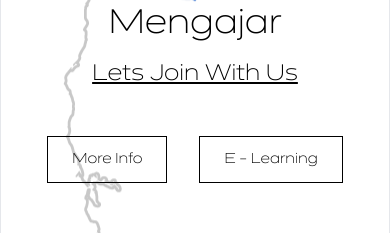
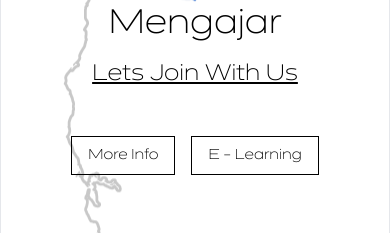
Before and after one commit to ndsanja/forsa-web, a Next.js app: page / in a window 390 px wide. Shown: the part 1240-1473 px from the top of the page. Built offline with nearby package versions, Linux system fonts and the light colour scheme.

Commit message:
resize alumni mengaja button for mobile

```diff
--- a/components/AlumniMengajar.tsx
+++ b/components/AlumniMengajar.tsx
@@ -14,9 +14,9 @@ const AlumniMengajar = () => {
           Lets Join With Us
         </h2>
       </div>
-      <div className="font-dinamit-extralight text-label-large space-x-8">
-        <button className="px-6 py-3 border border-black">More Info</button>
-        <button className="px-6 py-3 border border-black">E - Learning</button>
+      <div className="font-dinamit-extralight text-label-large space-x-4 md:space-x-8">
+        <button className="px-4 py-2 border border-black">More Info</button>
+        <button className="px-4 py-2 border border-black">E - Learning</button>
       </div>
     </div>
   );
--- a/pages/index.tsx
+++ b/pages/index.tsx
@@ -21,10 +21,7 @@ const Home: NextPage = () => {
             <div className="col-span-2 md:col-span-1">
               <RegularCard />
             </div>
-            <div
-              className="col-span-2
-            "
-            >
+            <div className="col-span-2">
               <AlumniMengajar />
             </div>
           </div>
```
